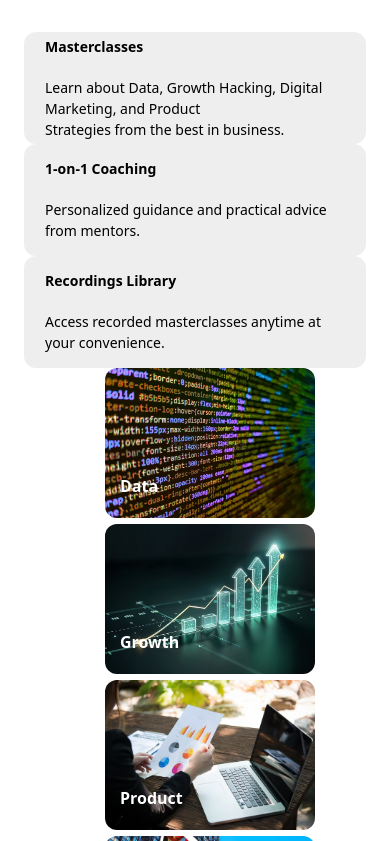
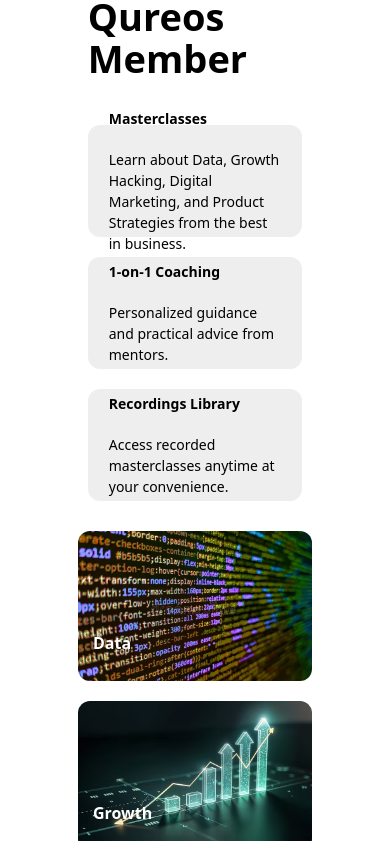
Before and after one commit to NethKW/ui_assignments, a React (Vite) app: page / in a window 390 px wide. Shown: the part 1323-2164 px from the top of the page. Built offline with nearby package versions, Linux system fonts and the light colour scheme.

Commit message:
update with mobile responsive

```diff
--- a/src/components/benefits.css
+++ b/src/components/benefits.css
@@ -5,6 +5,7 @@
   justify-content: center;
   background-color: #ffffff;
   color: #000000;
+  gap: 30px;
   padding: 80px 0px;
 }
 
@@ -16,7 +17,7 @@
   display: flex;
   align-items: center;
   justify-content: center;
-  width: 45%;
+  max-width: 55%;
   flex-direction: column;
   gap: 20px;
 }
@@ -33,6 +34,14 @@
   padding: 0;
 }
 
+.b-card-section {
+  display: flex;
+  flex-direction: column;
+  align-items: center;
+  gap: 20px;
+  width: 100%;
+}
+
 .b-card {
   background: #a2a2a22e;
   padding: 20px;
@@ -40,7 +49,7 @@
   cursor: pointer;
   transition: 0.2s ease-in-out;
   border: 1px solid transparent;
-  width: 500px;
+  max-width: 80%;
   height: 70px;
   gap: 20px;
   display: flex;
@@ -78,7 +87,67 @@
   font-weight: 600;
 }
 
-@media (max-width: 600px) {
+@media (max-width: 936px) {
+  .benefit-section {
+    width: 100%;
+    padding: 30px 0px;
+    display: flex;
+    flex-direction: row;
+    align-items: center;
+    justify-content: center;
+    gap: 20px;
+  }
+
+  .b-card-section {
+    display: flex;
+    flex-direction: column;
+    align-items: center;
+    justify-content: center;
+  }
+
+  .benefit-section h1 {
+    font-size: 42px;
+  }
+
+  .b-left {
+    width: 90%;
+    padding: 10px;
+  }
+
+  .b-right {
+    gap: 20px;
+    width: 50%;
+    display: flex;
+    flex-direction: column;
+    align-items: center;
+    justify-content: center;
+  }
+
+  .img-box {
+    width: 300px;
+    height: 130px;
+    /* max-height: 100px; */
+  }
+
+  .img-box img {
+    width: 100%;
+    height: 100%;
+  }
+
+  .b-card {
+    max-width: 350px;
+    font-size: 14px;
+    padding: 15px;
+  }
+}
+
+@media (max-width:1100px) {
+  .benefit-section h1 {
+    font-size: 42px;
+  }
+}
+
+@media (max-width: 700px) {
   .benefit-section {
     width: 100%;
     padding: 30px 0px;
@@ -97,8 +166,9 @@
   }
 
   .b-card {
-    max-width: 300px;
+    max-width: 350px;
     font-size: 14px;
+    padding: 20px;
   }
 
   .card-headline {
@@ -106,7 +176,7 @@
   }
 
   .b-right {
-    gap: 0px;
+    gap: 20px;
     width: 100%;
     display: flex;
     flex-direction: column;
@@ -115,13 +185,14 @@
   }
 
   .img-box {
-    max-width: 180px;
+    width: 60%;
+    height: 150px;
   }
 
   .img-box img {
-  width: 210px;
-  height: 150px;
-  border-radius: 12px;
-  object-fit: cover;
+    width: 100%;
+    height: 100%;
+    border-radius: 12px;
+    object-fit: cover;
+  }
 }
-}
```
